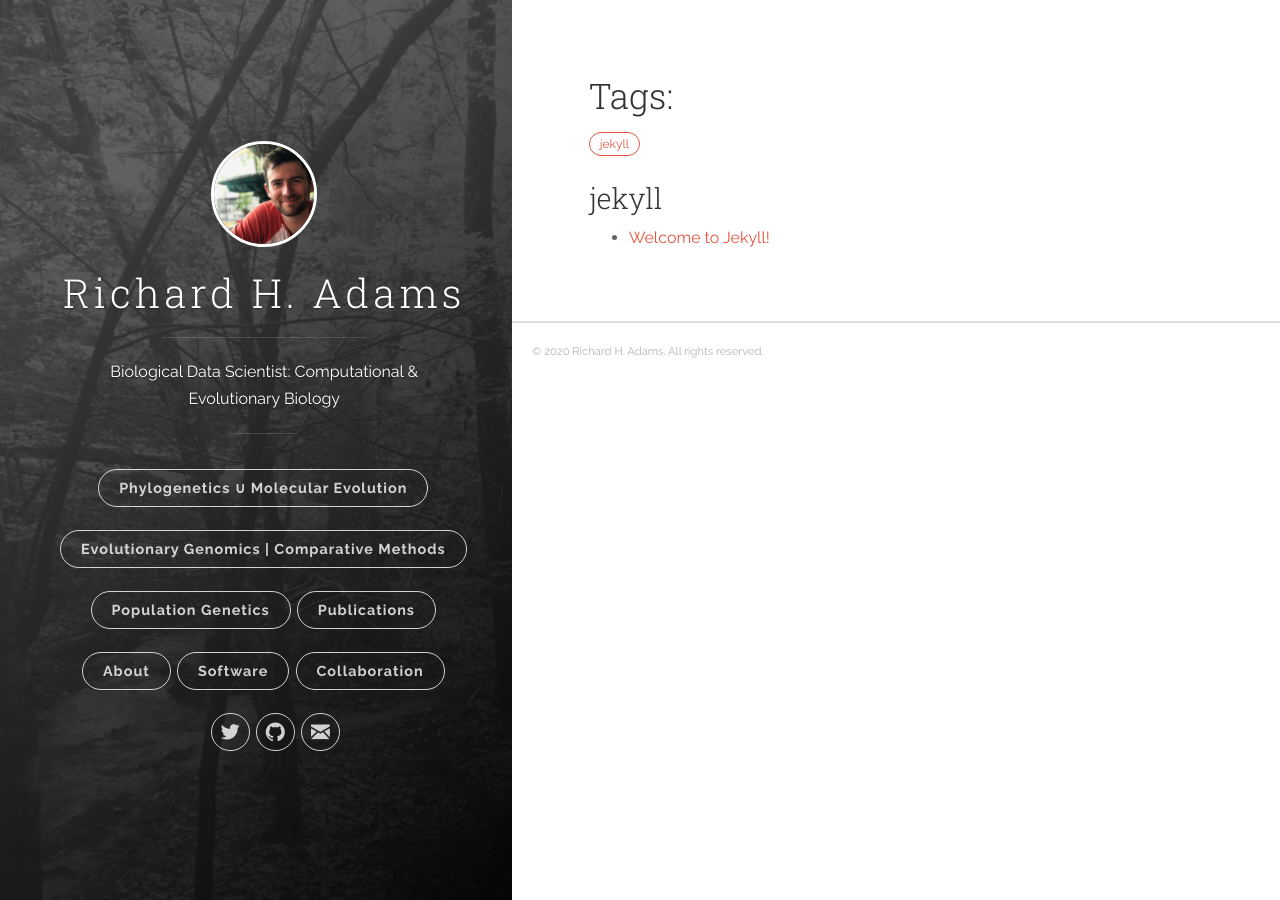
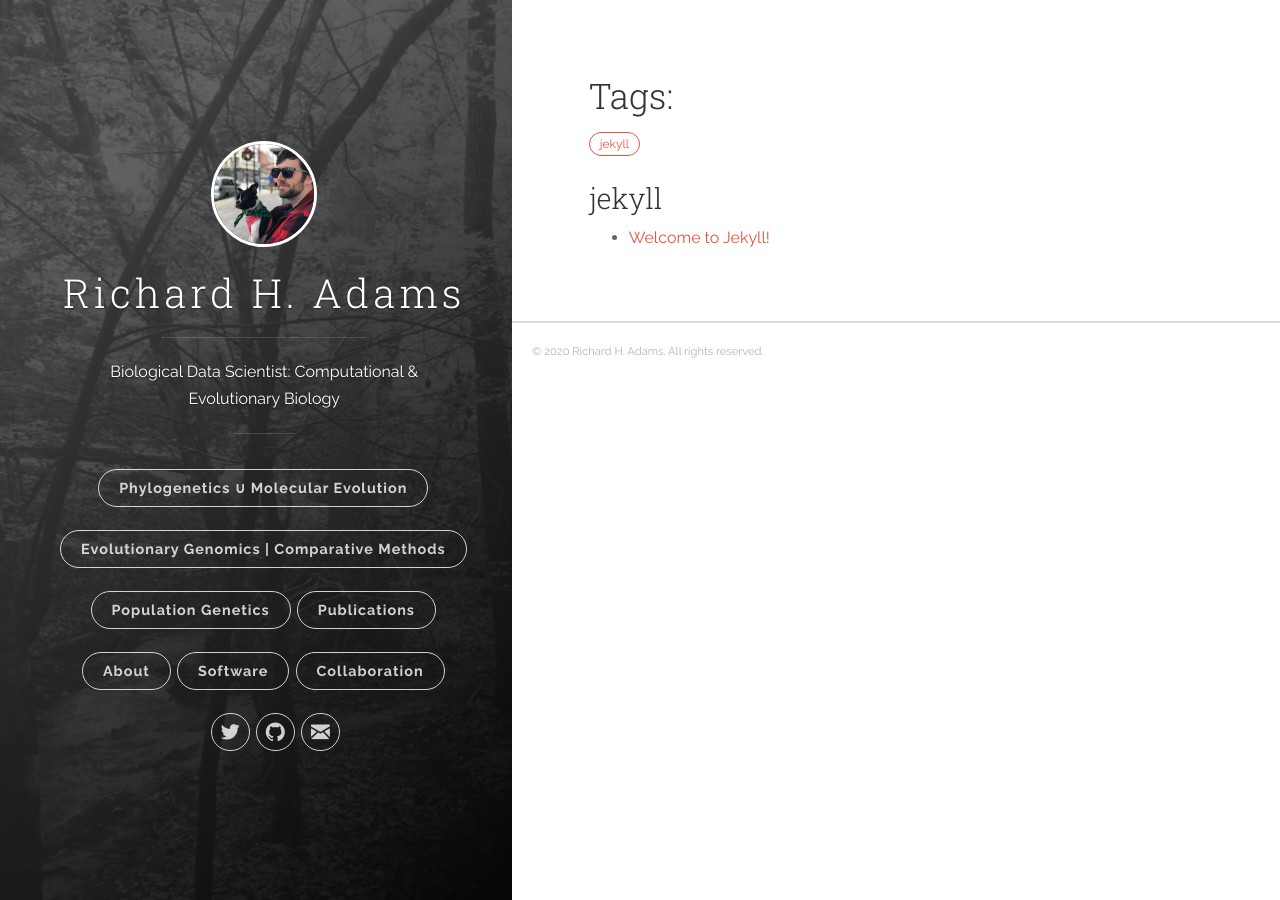
Before and after one commit to rhaTESTrha/Research, a Jekyll site: the page built from tags.md, in a window 1280 px wide. Built offline with Jekyll 4.4.1, drawn with Linux system fonts in a browser that asks for light colours.

Commit message:
Update header.html

```diff
--- a/_includes/header.html
+++ b/_includes/header.html
@@ -9,7 +9,7 @@
     <div class="panel-main__inner panel-inverted">
     <div class="panel-main__content">
         <a href="{{ site.baseurl }}/" title="link to home of {{ site.title }}">
-          <img src="{{ site.baseurl }}/images/WebsitePhoto.jpg" class="user-image" alt="My Profile Photo">
+          <img src="{{ site.baseurl }}/images/L1.jpg" class="user-image" alt="My Profile Photo">
           <h1 class="panel-cover__title panel-title">{{ site.title }}</h1>
         </a>
         <hr class="panel-cover__divider">
```
